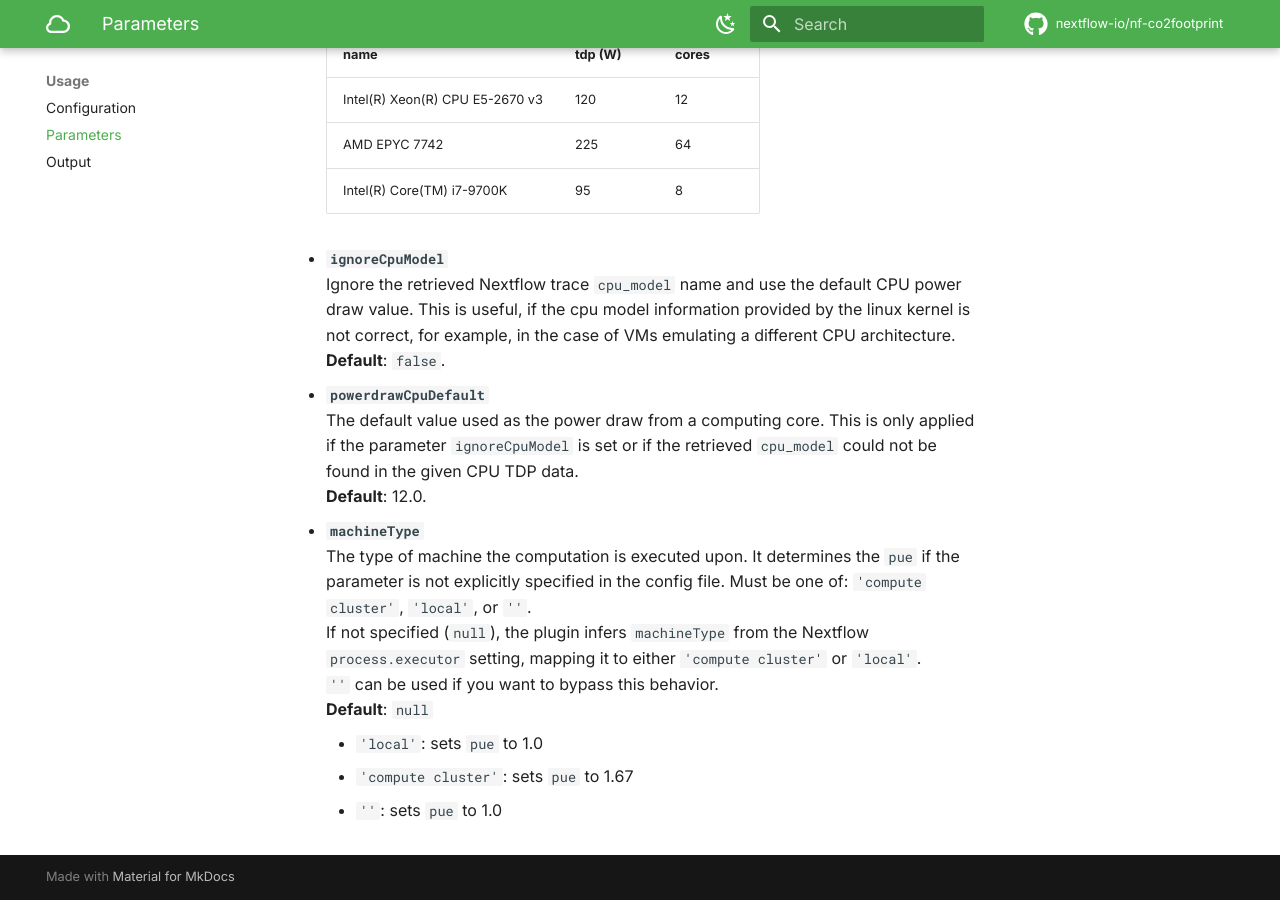
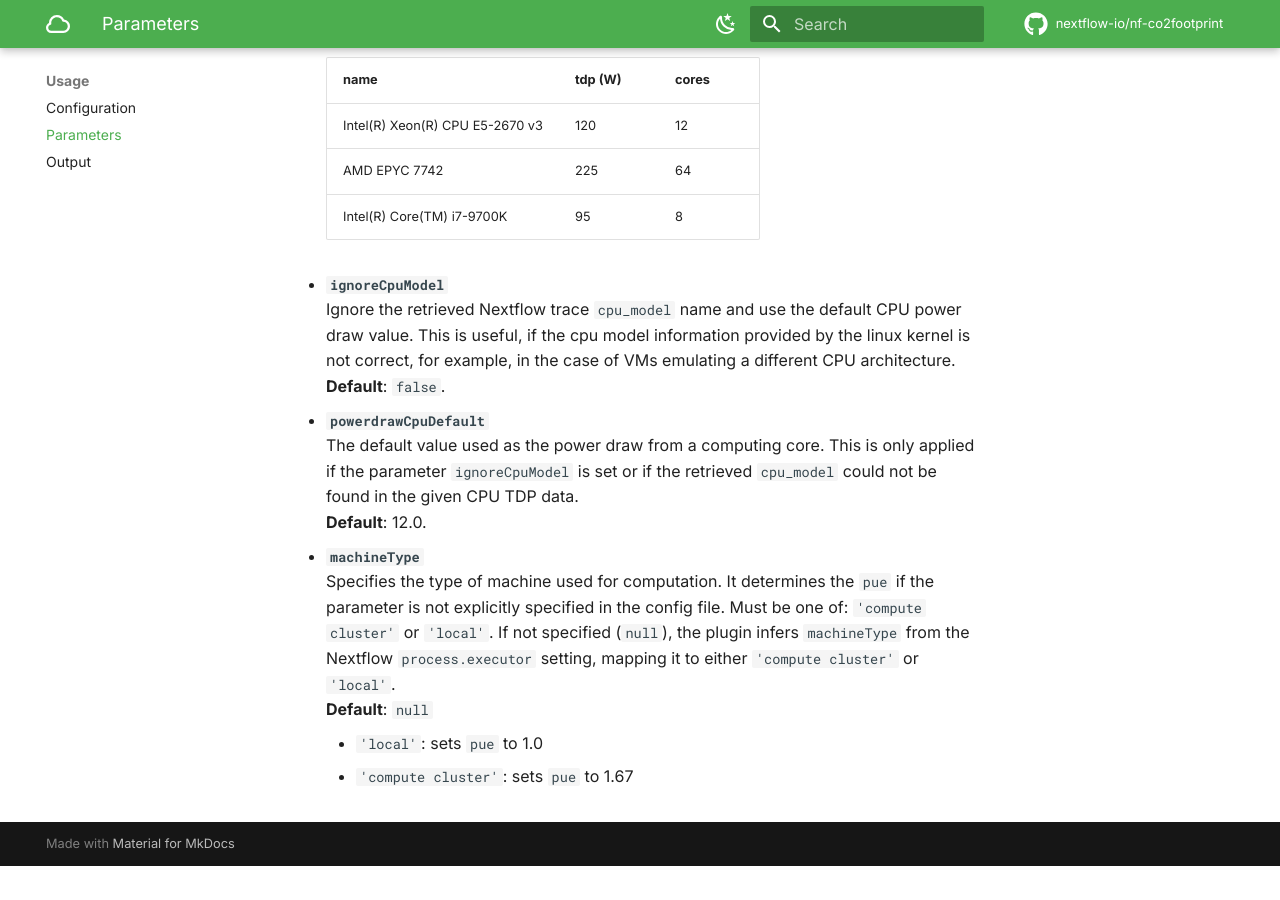
Before and after one commit to nextflow-io/nf-co2footprint, an MkDocs documentation site: the page built from docs/usage/parameters.md, in a window 1280 px wide and 900 px high, scrolled down 1383 px. Built offline with MkDocs 1.6.1 and Material for MkDocs 9.7.7, drawn with Linux system fonts in a browser that asks for light colours; comment, search, counter and statistics services are not loaded; after the commit the page ends 2249 px from its top, so only the background shows below that.

Commit message:
fix: removed '' machineType input option
Signed-off-by: nadnein <nadjav.18@gmail.com>

```diff
--- a/docs/usage/parameters.md
+++ b/docs/usage/parameters.md
@@ -61,10 +61,8 @@ The following parameters are currently available:
   **Default**: 12.0.
 
 - **`machineType`**
-  The type of machine the computation is executed upon. It determines the `pue` if the parameter is not explicitly specified in the config file. Must be one of: `'compute cluster'`, `'local'`, or `''`.
+  Specifies the type of machine used for computation. It determines the `pue` if the parameter is not explicitly specified in the config file. Must be one of: `'compute cluster'` or `'local'`.
   If not specified (`null`), the plugin infers `machineType` from the Nextflow `process.executor` setting, mapping it to either `'compute cluster'` or `'local'`.
-  `''` can be used if you want to bypass this behavior.
   **Default**: `null`
     - `'local'`: sets `pue` to 1.0
     - `'compute cluster'`: sets `pue` to 1.67
-    - `''`:  sets `pue` to 1.0
```
Also changed, not shown: docs/usage/configuration.md (+5 -5 lines).
